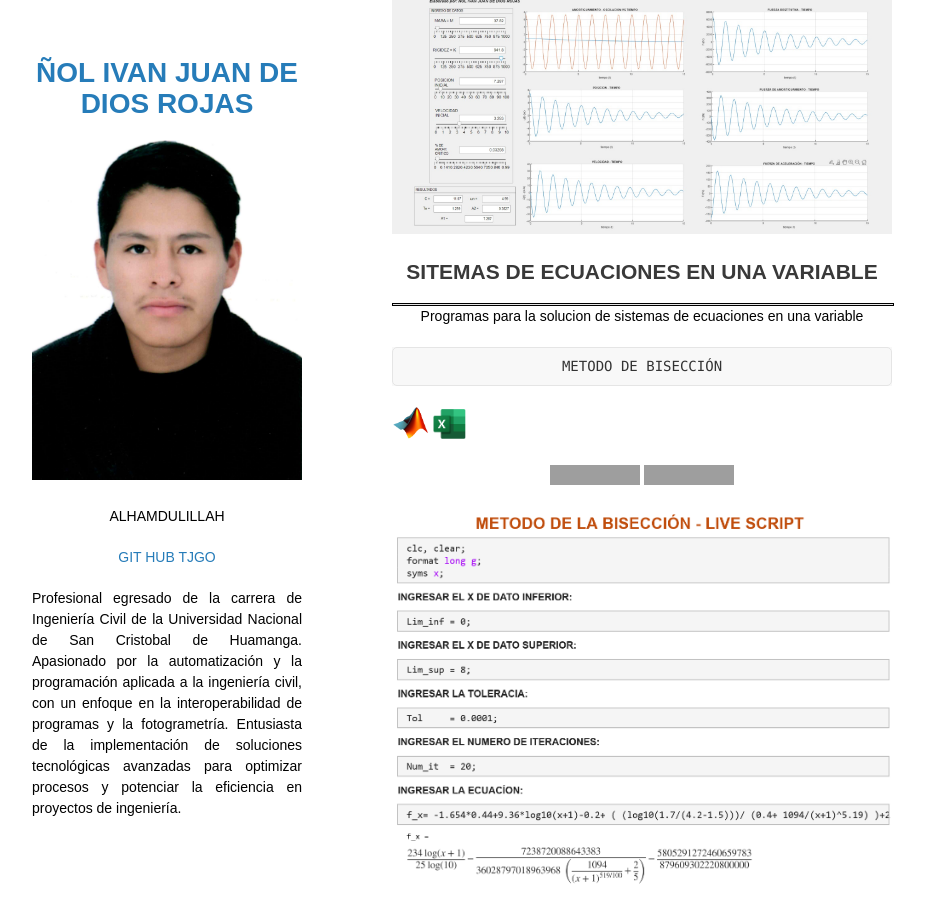
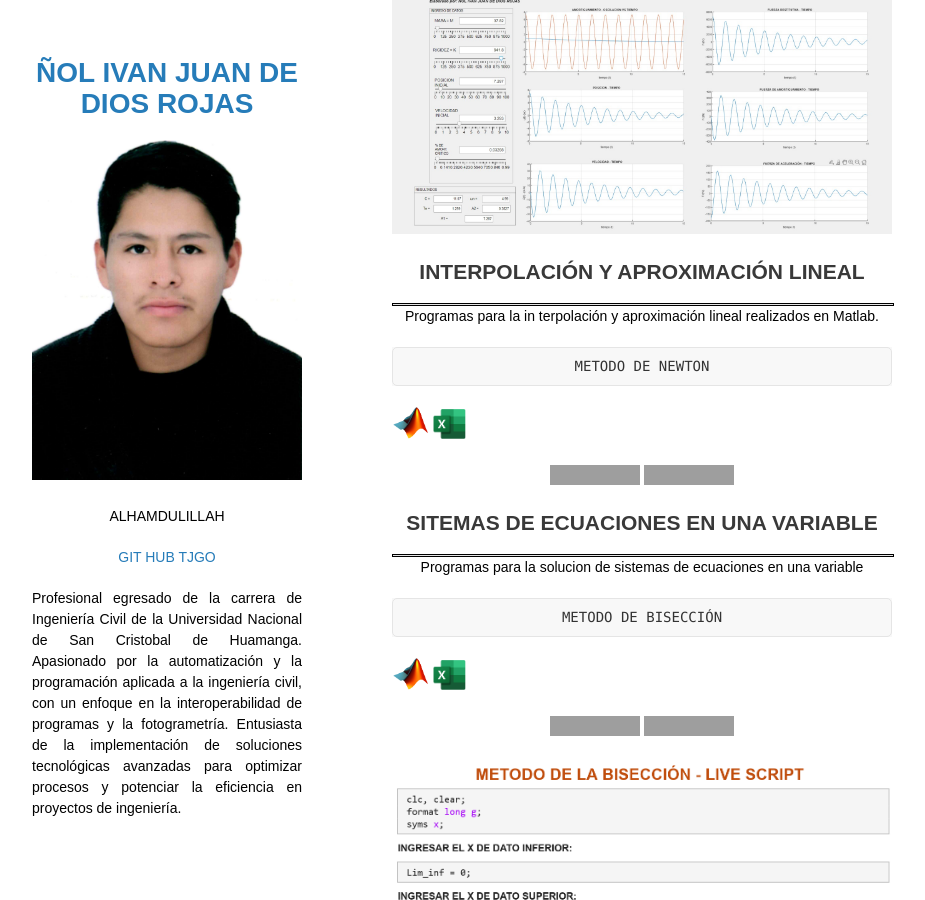
Before and after one commit to TJGO-JDD/TJGO-JDD.github.io, a Jekyll site: the page built from index.md, in a window 1280 px wide and 900 px high, scrolled down 1130 px. Shown: the whole window, without its empty margins (178-1103 px from the left). Built offline with Jekyll 4.4.1, drawn with Linux system fonts in a browser that asks for light colours; our own code applies the rules of GitHub Pages for plain Markdown files; grey boxes are pictures that could not be loaded.

Commit message:
Update index.md

````diff
--- a/index.md
+++ b/index.md
@@ -57,6 +57,16 @@
 
 
 
+
+
+
+
+
+
+
+
+
+
 ## SISTEMA DE UN GRADO DE LIBERTAD
 ---
 Graficas de representación para un sistema de grado de libertad interactivo usando MATLAB, usando interfaces graficas.
@@ -75,6 +85,29 @@ Graficas de representación para un sistema de grado de libertad interactivo usa
 <p align="center">
 <img src="assets\img\MATLAB3.jpeg" width="100%" height="100%">
 </p>
+
+
+
+## INTERPOLACIÓN Y APROXIMACIÓN LINEAL
+---
+Programas para la in terpolación y aproximación lineal realizados en Matlab.
+
+```markdown
+METODO DE NEWTON
+```
+<p align="left">
+<img src="assets\img\logo matlab.png" width="7.5%" height="10%">
+<img src="assets\img\excel logo.png" width="6.5%" height="10%">
+</p>
+[![Open Research Poster](https://img.shields.io/badge/PDF-Open_PDF-blue?logo=adobe-acrobat-reader&logoColor=white)](PDF/NEWTONINTER.pdf)
+[![GitHub](https://img.shields.io/badge/GitHub--black?logo=GitHub&logoColor=white)](https://github.com/TJGO-JDD/SISTEMA-DE-ECUACIONES-NO-LINEAS)
+
+
+
+
+
+
+
 
 
 ## SITEMAS DE ECUACIONES EN UNA VARIABLE
````
